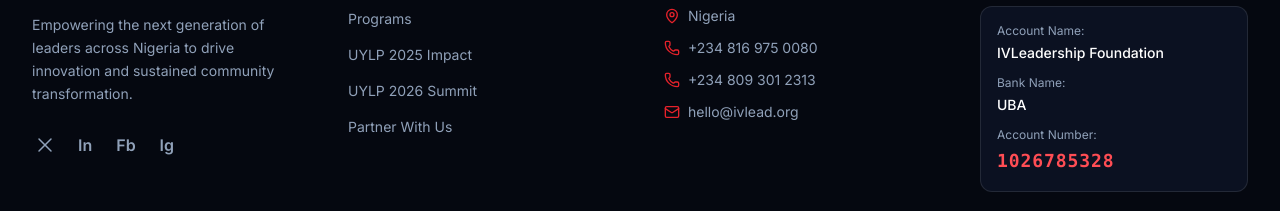
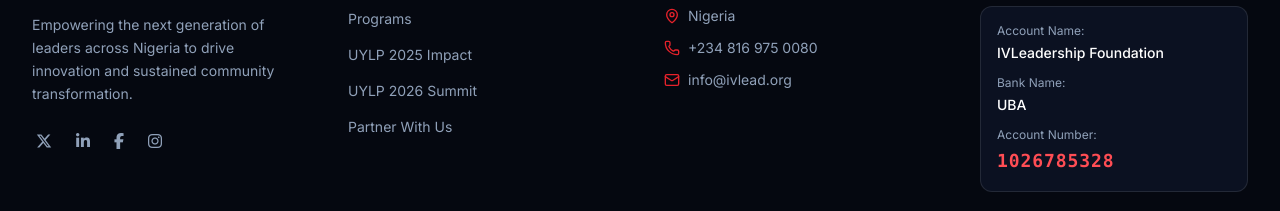
Before and after one commit to JayBeloved/IVLead, a Next.js app: page /programs in a window 1280 px wide. Shown: the part 1013-1224 px from the top of the page. Built offline with nearby package versions, Linux system fonts and the light colour scheme.

Commit message:
feat: implement initial landing page layout with navigation, footer, and hero section

```diff
--- a/package.json
+++ b/package.json
@@ -11,7 +11,7 @@
   "dependencies": {
     "framer-motion": "^12.38.0",
     "lucide-react": "^1.7.0",
-    "next": "16.2.3",
+    "next": "^16.2.6",
     "react": "19.2.4",
     "react-dom": "19.2.4"
   },
--- a/src/app/layout.tsx
+++ b/src/app/layout.tsx
@@ -29,6 +29,15 @@
       lang="en"
       className={`${inter.variable} ${outfit.variable} h-full antialiased`}
     >
+      <head>
+        <link
+          rel="stylesheet"
+          href="https://cdnjs.cloudflare.com/ajax/libs/font-awesome/6.5.1/css/all.min.css"
+          integrity="sha512-DTOQO9RWCH3ppGqcWaEA1BIZOC6xxalwEsw9c2QQeAIftl+Vegovlnee1c9QX4TctnWMn13TZye+giMm8e2LwA=="
+          crossOrigin="anonymous"
+          referrerPolicy="no-referrer"
+        />
+      </head>
       <body className="font-sans bg-iv-blue text-slate-50 min-h-full flex flex-col">
         <Navbar />
         <main className="flex-1 w-full mt-20">
--- a/src/app/page.tsx
+++ b/src/app/page.tsx
@@ -17,8 +17,10 @@
         <div className="relative z-10 max-w-7xl mx-auto px-4 sm:px-6 lg:px-8 text-center">
           <AnimatedSection>
             <div className="inline-flex items-center px-3 py-1 rounded-full border border-iv-red/30 bg-iv-red/10 text-iv-red-light mb-6 text-sm font-medium">
+            <Link href='https://bit.ly/UYLPC2'>
               <span className="animate-pulse mr-2 h-2 w-2 rounded-full bg-iv-red-light inline-block" />
               Register for UYLP 2026 Now
+            </Link>
             </div>
             <h1 className="text-5xl md:text-7xl font-heading font-extrabold text-white tracking-tight mb-6 leading-tight">
               Inspiring Vision, <br className="hidden md:block" />
@@ -98,12 +100,12 @@
             <div className="relative aspect-square w-full max-w-md mx-auto rounded-3xl overflow-hidden hidden md:block">
               {/* Replace with actual image later */}
               <div className="absolute inset-0 bg-slate-800 flex items-center justify-center">
-                 <img src="https://imgur.com/T4h2nTW.jpg" alt="Conference attendees" className="w-full h-full object-cover opacity-80" />
+                <img src="https://imgur.com/T4h2nTW.jpg" alt="Conference attendees" className="w-full h-full object-cover opacity-80" />
               </div>
               <div className="absolute inset-0 bg-gradient-to-t from-iv-blue to-transparent" />
               <div className="absolute bottom-8 left-8 right-8">
                 <div className="bg-iv-blue/80 backdrop-blur-md border border-white/10 p-6 rounded-2xl">
-                  <p className="text-3xl font-heading font-bold text-white mb-1">200+</p>
+                  <p className="text-3xl font-heading font-bold text-white mb-1">250+</p>
                   <p className="text-sm text-slate-300">Attendees reached & empowered in 2025.</p>
                 </div>
               </div>
@@ -115,7 +117,7 @@
               A Track Record of <span className="text-iv-red-light">Excellence</span>
             </h2>
             <p className="text-slate-300 mb-8 text-lg leading-relaxed">
-              The inaugural UYLP 2025 conference set a new benchmark for youth empowerment. With over 200 attendees, 100 bootcamp enrollments, and 50 successful graduates, we demonstrated the power of structured leadership commitment.
+              The inaugural UYLP 2025 conference set a new benchmark for youth empowerment. With over 250 attendees, 100 bootcamp enrollments, and 50 successful graduates, we demonstrated the power of structured leadership commitment.
             </p>
             <ul className="space-y-4 mb-10">
               <li className="flex items-center text-slate-300">
@@ -168,9 +170,9 @@
             </div>
 
             <div className="mt-12">
-               <a href="https://www.instagram.com/_ivlead" target="_blank" rel="noopener noreferrer" className="inline-flex items-center px-6 py-3 rounded-full bg-gradient-to-r from-purple-600 to-pink-600 text-white font-semibold shadow-lg hover:shadow-pink-500/25 transition-all">
-                  <Camera className="mr-2" size={20} /> View on Instagram
-               </a>
+              <a href="https://www.instagram.com/_ivlead" target="_blank" rel="noopener noreferrer" className="inline-flex items-center px-6 py-3 rounded-full bg-gradient-to-r from-purple-600 to-pink-600 text-white font-semibold shadow-lg hover:shadow-pink-500/25 transition-all">
+                <Camera className="mr-2" size={20} /> View on Instagram
+              </a>
             </div>
           </AnimatedSection>
         </div>
--- a/src/components/layout/Footer.tsx
+++ b/src/components/layout/Footer.tsx
@@ -15,19 +15,17 @@
               Empowering the next generation of leaders across Nigeria to drive innovation and sustained community transformation.
             </p>
             <div className="flex space-x-4">
-              <a href="#" className="text-slate-400 hover:text-iv-red transition-colors flex items-center justify-center p-1">
-                <svg width="18" height="18" viewBox="0 0 24 24" fill="none" stroke="currentColor" strokeWidth="2" strokeLinecap="round" strokeLinejoin="round" className="lucide lucide-x">
-                  <path d="M4 4l16 16"/><path d="M4 20L20 4"/>
-                </svg>
+              <a href="https://x.com/_IVLead" className="text-slate-400 hover:text-iv-red transition-colors flex items-center justify-center p-1">
+               <i className="fa-brands fa-x-twitter"></i>
               </a>
-              <a href="#" className="font-semibold text-slate-400 hover:text-iv-red transition-colors flex items-center justify-center p-1">
-                In
+              <a href="https://www.linkedin.com/in/iv-lead-0497ab276" className="font-semibold text-slate-400 hover:text-iv-red transition-colors flex items-center justify-center p-1">
+               <i className="fa-brands fa-linkedin-in"></i>
               </a>
-              <a href="#" className="font-semibold text-slate-400 hover:text-iv-red transition-colors flex items-center justify-center p-1">
-                Fb
+              <a href="https://web.facebook.com/profile.php?id=100091979174903" className="font-semibold text-slate-400 hover:text-iv-red transition-colors flex items-center justify-center p-1">
+               <i className="fa-brands fa-facebook-f"></i>
               </a>
-              <a href="#" className="font-semibold text-slate-400 hover:text-iv-red transition-colors flex items-center justify-center p-1">
-                Ig
+              <a href="https://www.instagram.com/_ivlead" className="font-semibold text-slate-400 hover:text-iv-red transition-colors flex items-center justify-center p-1">
+               <i className="fa-brands fa-instagram"></i>
               </a>
             </div>
           </div>
@@ -64,13 +62,9 @@
                 <span>+234 816 975 0080</span>
               </li>
               <li className="flex items-center text-slate-400 text-sm">
-                <Phone size={16} className="mr-2 min-w-[16px] text-iv-red" />
-                <span>+234 809 301 2313</span>
-              </li>
-              <li className="flex items-center text-slate-400 text-sm">
                 <Mail size={16} className="mr-2 min-w-[16px] text-iv-red" />
                 {/* Placeholder email, none provided in text */}
-                <span>hello@ivlead.org</span>
+                <span>info@ivlead.org</span>
               </li>
             </ul>
           </div>
```
Also changed, not shown: 1 other file (tests, documents, lock files or other folders).
